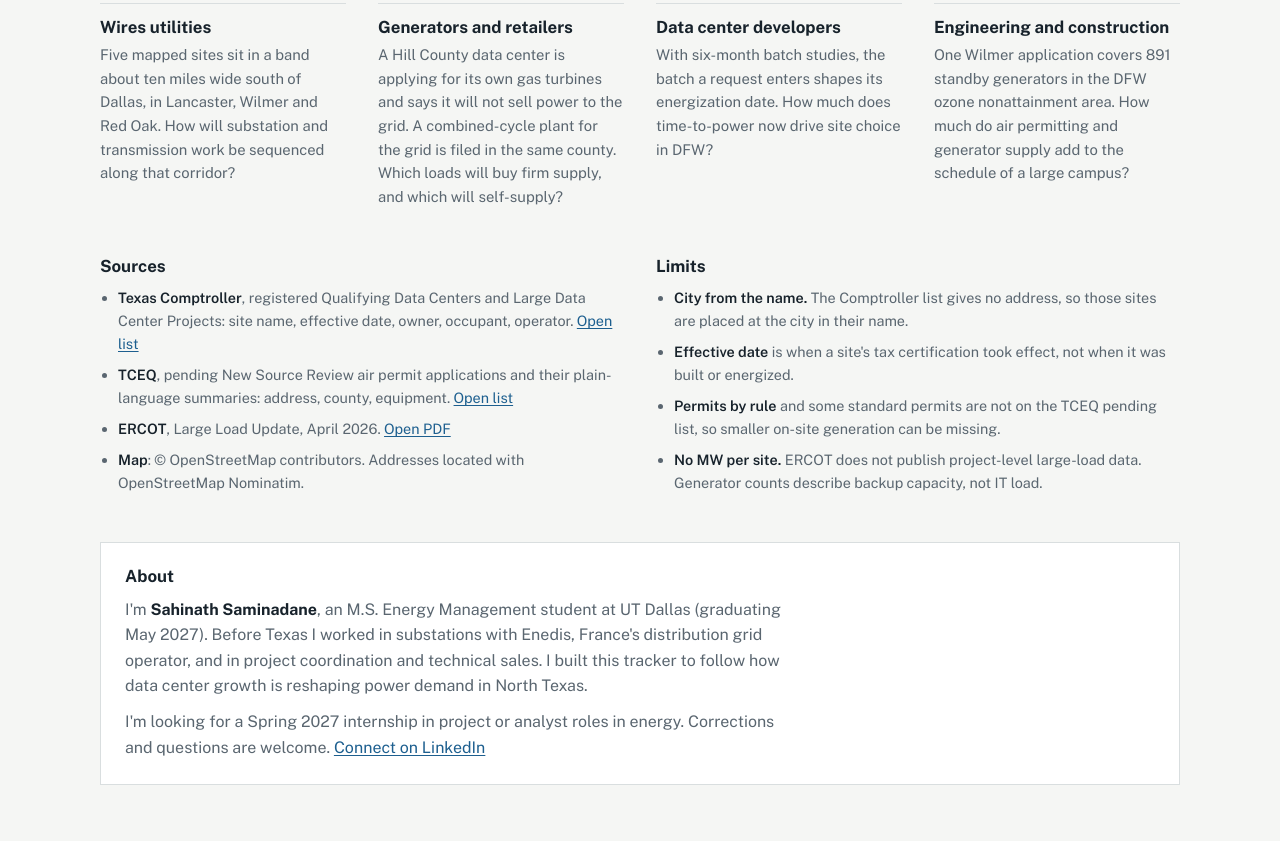
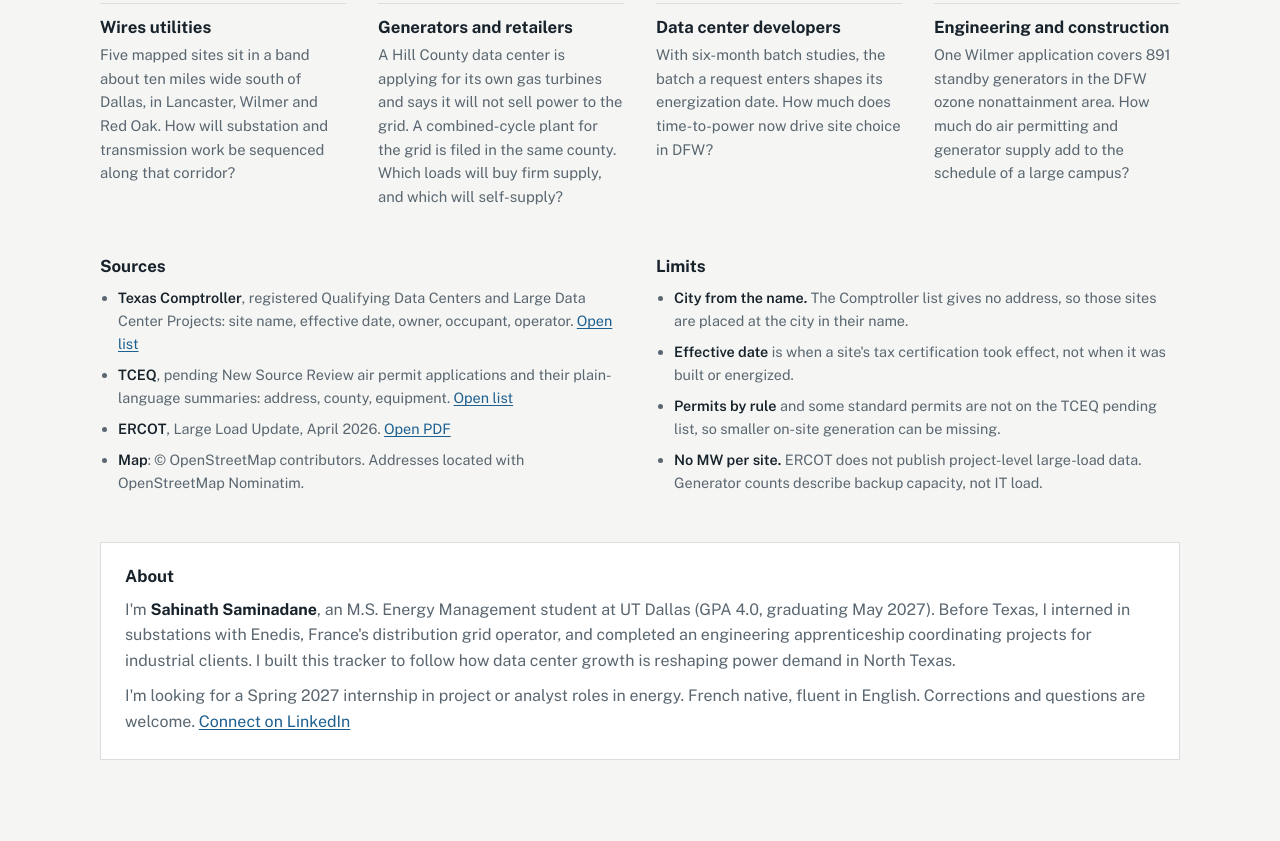
Before and after one commit to Sahinath/dfw-power-tracker, a plain HTML site: page site/index.html in a window 1280 px wide. Shown: the part 2475-3316 px from the top of the page. After the commit the page ends 3291 px from the top, so only its background shows below. Drawn offline with nearby package versions, Linux system fonts and the light colour scheme.

Commit message:
About: accurate experience wording, full-width text

```diff
--- a/site/index.html
+++ b/site/index.html
@@ -148,7 +148,7 @@ td button.locate { font: 500 .8rem var(--font); background: none; border: 0; col
 .notes ul { margin: 10px 0 0; padding-left: 18px; display: grid; gap: 8px; color: var(--muted); }
 .notes li b { color: var(--ink); font-weight: 600; }
 .about { background: var(--sheet); border: 1px solid var(--rule); padding: 24px; display: grid; gap: 10px; }
-.about p { color: var(--muted); }
+.about p { color: var(--muted); max-width: none; }
 .about p b { color: var(--ink); }
 </style>
 </head>
@@ -243,8 +243,8 @@ td button.locate { font: 500 .8rem var(--font); background: none; border: 0; col
 
   <section class="about" aria-labelledby="a-h">
     <h3 id="a-h">About</h3>
-    <p>I'm <b>Sahinath Saminadane</b>, an M.S. Energy Management student at UT Dallas (graduating May 2027). Before Texas I worked in substations with Enedis, France's distribution grid operator, and in project coordination and technical sales. I built this tracker to follow how data center growth is reshaping power demand in North Texas.</p>
-    <p>I'm looking for a Spring 2027 internship in project or analyst roles in energy. Corrections and questions are welcome. <a href="https://www.linkedin.com/in/sahinath-saminadane" target="_blank" rel="noopener">Connect on LinkedIn</a></p>
+    <p>I'm <b>Sahinath Saminadane</b>, an M.S. Energy Management student at UT Dallas (GPA 4.0, graduating May 2027). Before Texas, I interned in substations with Enedis, France's distribution grid operator, and completed an engineering apprenticeship coordinating projects for industrial clients. I built this tracker to follow how data center growth is reshaping power demand in North Texas.</p>
+    <p>I'm looking for a Spring 2027 internship in project or analyst roles in energy. French native, fluent in English. Corrections and questions are welcome. <a href="https://www.linkedin.com/in/sahinath-saminadane" target="_blank" rel="noopener">Connect on LinkedIn</a></p>
   </section>
 </div>
 
```
